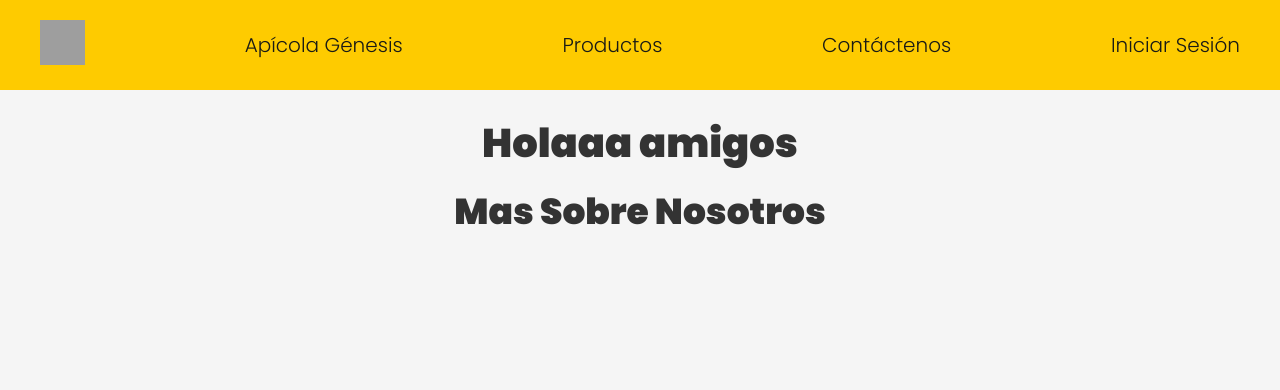
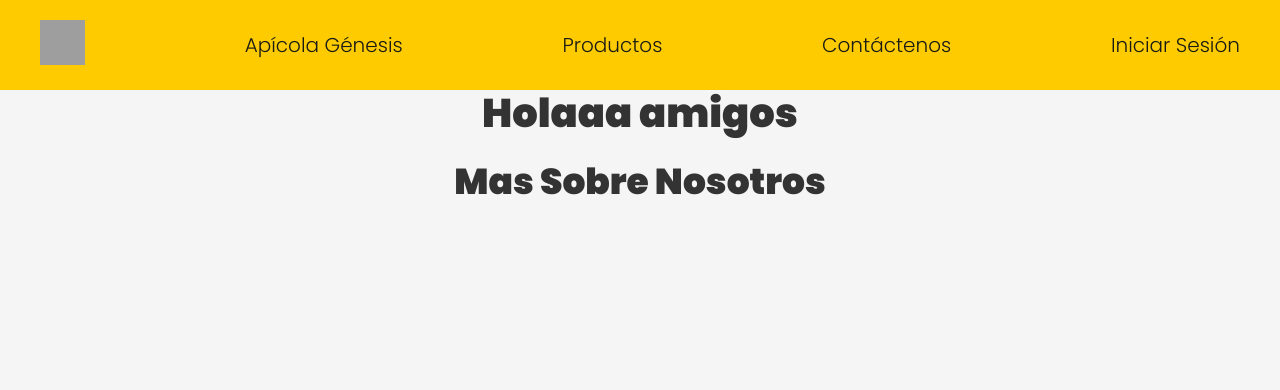
Before and after one commit to nicobm26/proyectoSena, a PHP site: template views/paginas/index.php in a window 1280 px wide. Shown: the top 390 px of the page. Run offline with PHP 8.4, Linux system fonts and the light colour scheme; the template is opened without the code that fills it, so the values that code supplies are empty; style sheets or scripts are compiled from the project's sources; grey boxes are pictures that could not be loaded.

```diff
--- a/src/scss/layout/_header.scss
+++ b/src/scss/layout/_header.scss
@@ -4,7 +4,7 @@
 
 .bg-menu{
     background-color: v.$colorCabacera;
-    margin-bottom: 3rem;
+    // margin-bottom: 3rem;
 }
 
 .nav__menu{
```
